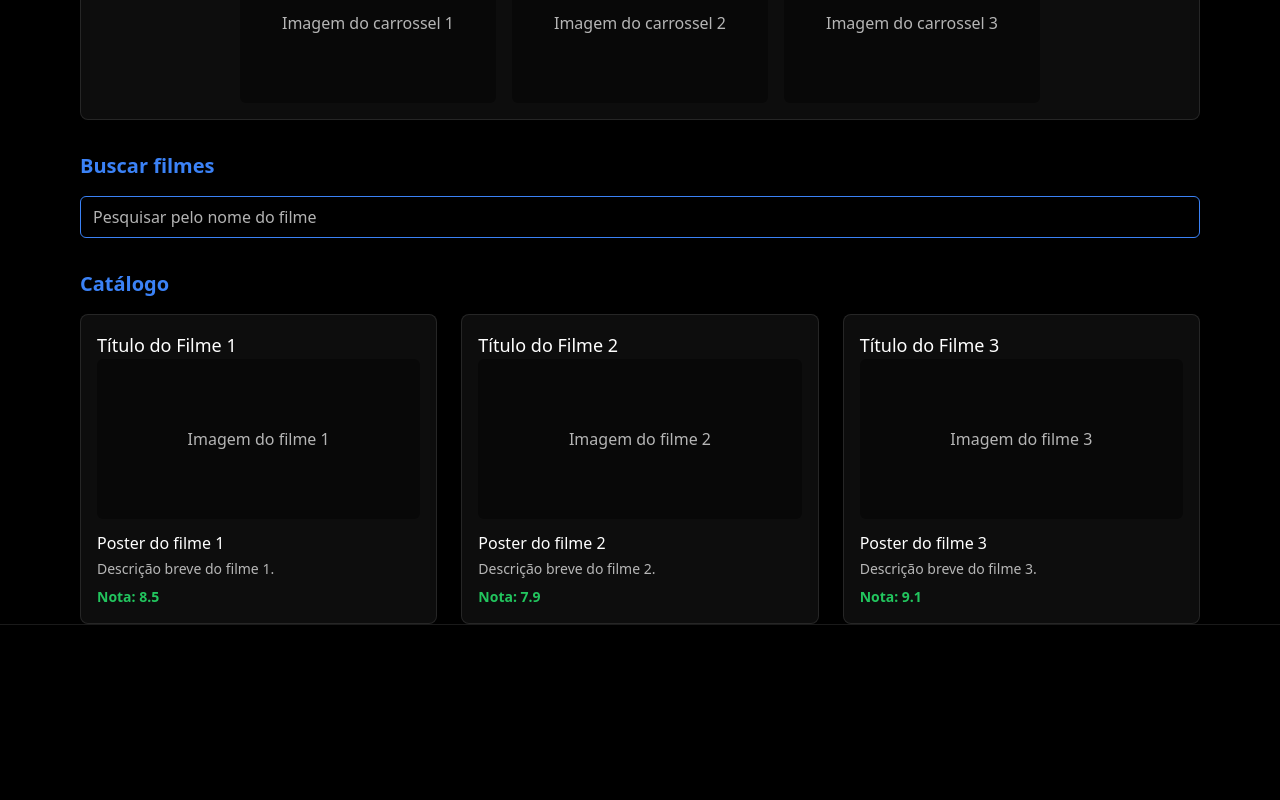
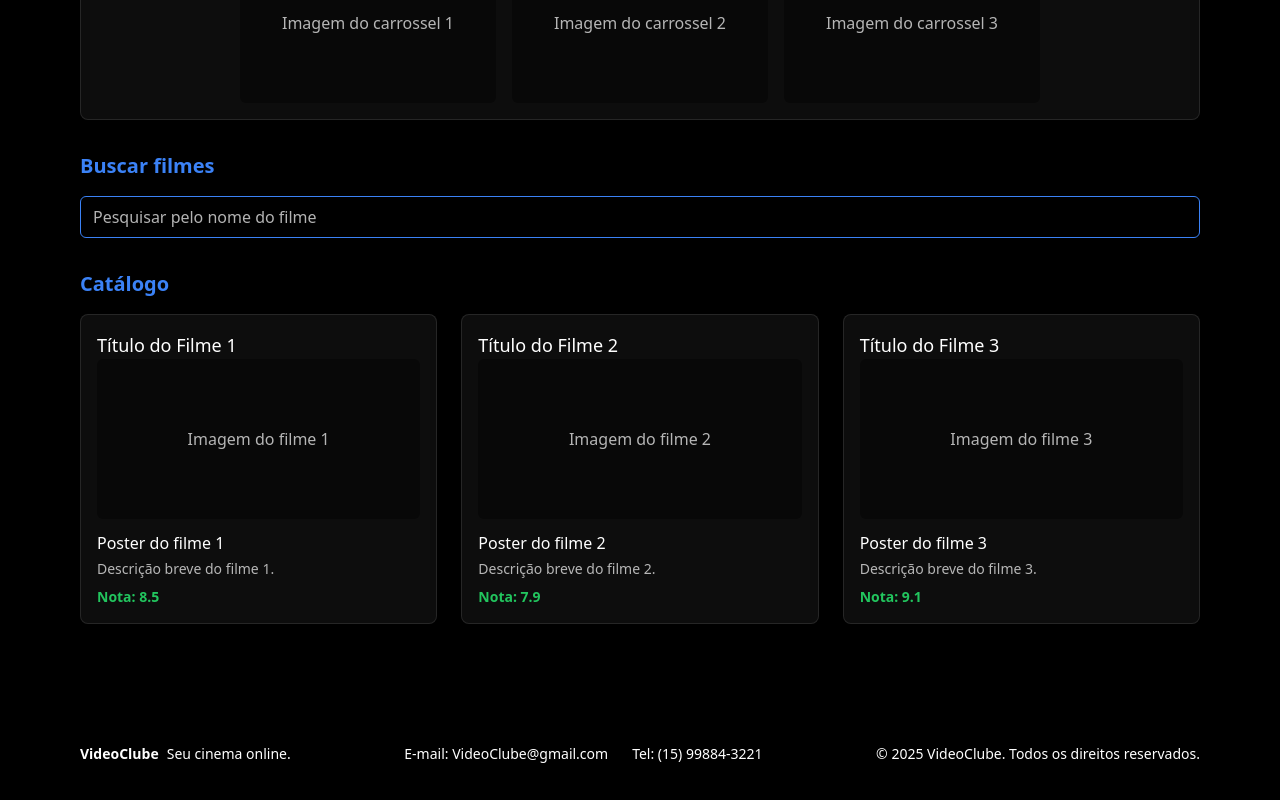
Before and after one commit to PauloOliveraFilho/VideoClube, a React (Vite) app: page / in a window 1280 px wide. Shown: the part 263-1063 px from the top of the page. Built offline with nearby package versions, Linux system fonts and the light colour scheme.

Commit message:
v1.4.0 -  Adicionado componete Footer e estilização simples

```diff
--- a/src/App.jsx
+++ b/src/App.jsx
@@ -1,5 +1,6 @@
 import "./App.css";
 import Header from "./componentes/Header.jsx";
+import Footer from "./componentes/Footer.jsx";
 import Home from "./pages/Home.jsx";
 
 function App() {
@@ -7,6 +8,7 @@ function App() {
     <>
       <Header />
       <Home />
+      <Footer />
     </>
   );
 }
--- /dev/null
+++ b/src/componentes/Footer.jsx
@@ -0,0 +1,31 @@
+import "../styles/Footer.css";
+
+function Footer() {
+  return (
+    <footer className="site-footer">
+      <div className="footer-container">
+        <div className="footer-brand">
+          <strong>VideoClube</strong>
+          <span>Seu cinema online.</span>
+        </div>
+
+        <nav className="footer-nav" aria-label="Links do rodapé">
+          <ul className="footer-links">
+            <li>E-mail: VideoClube@gmail.com</li>
+            <li>Tel: (15) 99884-3221</li>
+          </ul>
+        </nav>
+
+        {/* Informações legais */}
+        <div>
+          <p>
+            &copy; {new Date().getFullYear()} VideoClube. Todos os direitos
+            reservados.
+          </p>
+        </div>
+      </div>
+    </footer>
+  );
+}
+
+export default Footer;
--- a/src/pages/Home.jsx
+++ b/src/pages/Home.jsx
@@ -65,9 +65,6 @@ function Home() {
           </div>
         </section>
       </div>
-
-      {/* Espaço reservado para Footer */}
-      <div className="footer-spacer" />
     </main>
   );
 }
--- /dev/null
+++ b/src/styles/Footer.css
@@ -0,0 +1,23 @@
+@import "tailwindcss";
+
+@layer components {
+  .site-footer {
+    @apply w-full text-sm;
+  }
+
+  .footer-container {
+    @apply max-w-6xl mx-auto px-4 py-6 flex items-center justify-between;
+  }
+
+  .footer-brand {
+    @apply flex items-center gap-2;
+  }
+
+  .footer-nav {
+    @apply flex items-center;
+  }
+
+  .footer-links {
+    @apply flex gap-6;
+  }
+}
--- a/src/styles/Home.css
+++ b/src/styles/Home.css
@@ -1,6 +1,6 @@
 @import "tailwindcss";
 
-@layer components {
+@layer base {
   .home-page {
     @apply min-h-screen pt-20 pb-24 bg-(--color-bg) text-(--color-text);
   }
```
